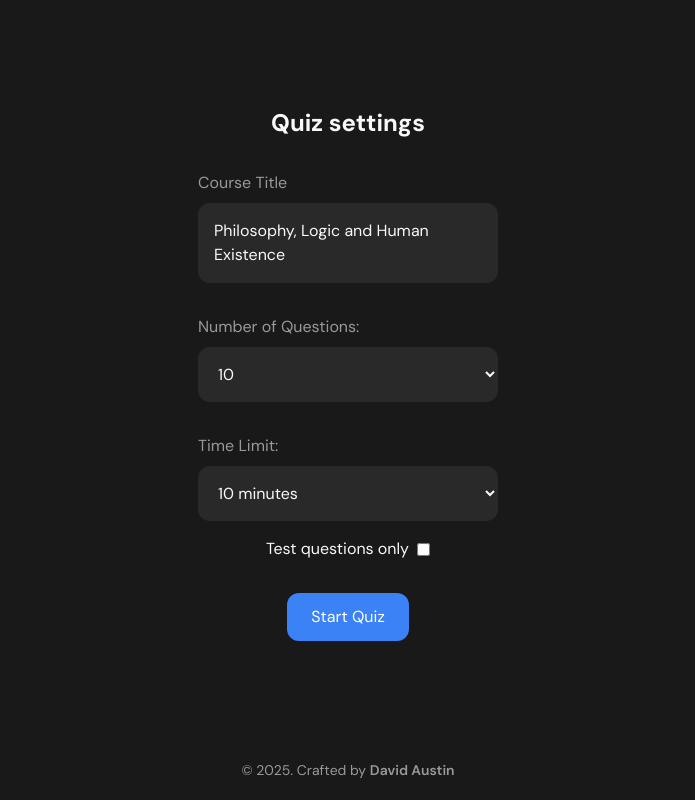
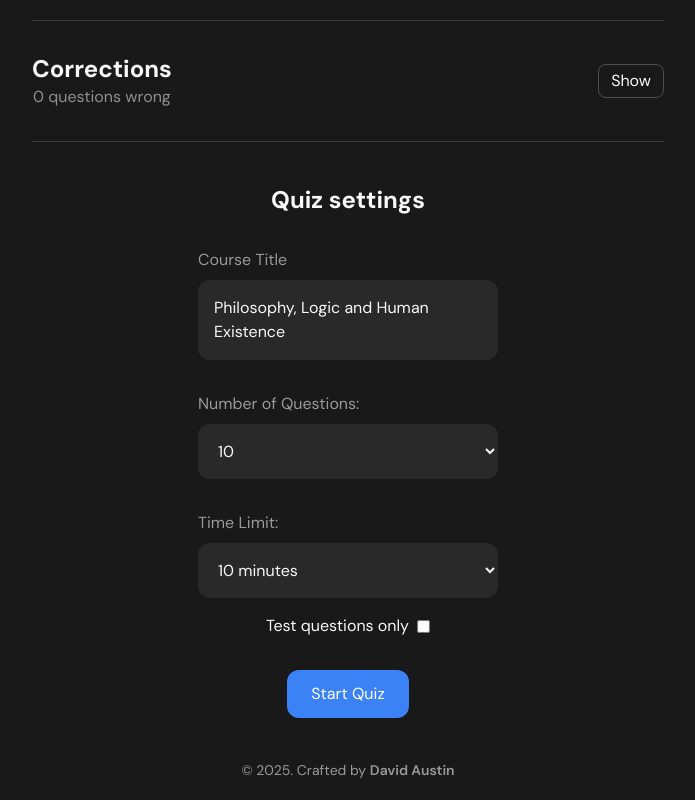
Before and after one commit to Reaceee/quiza, a Next.js app: page / in a window 1280 px wide. Shown: the whole page, without its empty margins (292-987 px from the left). Built offline with nearby package versions, Linux system fonts and the light colour scheme.

Commit message:
Added correction board!

```diff
--- a/src/app/page.js
+++ b/src/app/page.js
@@ -19,6 +19,7 @@ const QuizApp = () => {
   const [course, setCourse] = useState("Philosophy, Logic and Human Existence");
   const [courseCode, setCourseCode] = useState("GST 212");
   const [testOnlyMode, setTestOnlyMode] = useState(false);
+  const [showCorrections, setShowCorrections] = useState(false);
   useEffect(() => {
     if (quizStarted && timer >= 0) {
       const interval = setInterval(() => setTimer((prev) => prev - 1), 1000);
@@ -67,18 +68,21 @@ const QuizApp = () => {
     window.scrollTo({ top: 0, behavior: "smooth" });
 
     let correctAnswers = 0;
+    const failedQuestions = [];
     questions.forEach((q) => {
       if (userAnswers[q.id] === q.correct) {
         correctAnswers++;
       } else {
-        setAllFailed(allFailed.concat(q))
+        failedQuestions.push(q);
       }
     });
+    setAllFailed(failedQuestions);
     const calculatedScore = correctAnswers;
     const calculatedPercent = (correctAnswers / questions.length) * 100;
     setScore(calculatedScore);
     setPercent(calculatedPercent.toFixed(2));
     setQuizStarted(false);
+    setShowCorrections(failedQuestions.length > 0);
   };
 
   const retryQuiz = () => {
@@ -89,6 +93,7 @@ const QuizApp = () => {
     setTimeLimit(10);
     setScore(null);
     setPercent(null);
+    setShowCorrections(false);
   };
 
   const [loading, setLoading] = useState(true);
@@ -160,6 +165,39 @@ const QuizApp = () => {
           </>
         )}
 
+        {
+          <div className="correction-board border-y border-white/15 py-8 mb-8">
+            <div className="head flex w-full items-center gap-4 justify-between">
+              <div>
+                <h1 className="text-2xl font-bold">Corrections</h1>
+                <p className="text-[#9c9c9c]/90">{allFailed.length} questions wrong</p>
+              </div>
+
+              <div
+                className="border w-max p-1 px-3 rounded-lg cursor-pointer border-[#9c9c9c]/40 duration-200 hover:bg-[#9c9c9c]/15"
+                onClick={() => setShowCorrections(prev => !prev)}
+              >
+                {showCorrections? "Hide": "Show"}
+              </div>
+            </div>
+
+            {score !== null && showCorrections && <div className="allCorrections py-4">
+              {allFailed.map((question, index) => (
+                <div key={question.id} className="correction-box text-left rounded-md mt-2 border-[#9c9c9c]/30 bg border p-4">
+                  <div className="failed-question">
+                    {question.question}
+                  </div>
+                  <div className="correct-answer flex gap-4 items-center justify-between text-[#9c9c9c]/60 text-sm mt-1">
+                    <p className="text-green-500">{question.correct}</p>
+                    <span>Correct answer</span>
+                  </div>
+                </div>
+              ))}
+            </div>}
+          </div>
+        }
+
+
         {!quizStarted ? (
           <div className="SETTINGS  h-full w-full my-auto flex flex-col items-center gap-4  ">
             <h1 className="text-2xl font-bold">Quiz settings</h1>
@@ -180,8 +218,7 @@ const QuizApp = () => {
                     Number of Questions:
                   </label>
                   <select
-                className={`p-4 rounded-xl px-4 w-full ${
-                  testOnlyMode
+                    className={`p-4 rounded-xl px-4 w-full ${testOnlyMode
                       ? "bg-[#99999910] cursor-not-allowed"
                       : "bg-[#99999920] cursor-pointer hover:bg-[#99999940]"
                       } duration-150`}
@@ -206,8 +243,7 @@ const QuizApp = () => {
                     Number of Questions:
                   </label>
                   <select
-                  className={`p-4 rounded-xl px-4 w-full ${
-                    testOnlyMode
+                    className={`p-4 rounded-xl px-4 w-full ${testOnlyMode
                       ? "bg-[#99999910] cursor-not-allowed"
                       : "bg-[#99999920] cursor-pointer hover:bg-[#99999940]"
                       } duration-150`}
```
Lines whose indentation alone changed are shown as unchanged.
